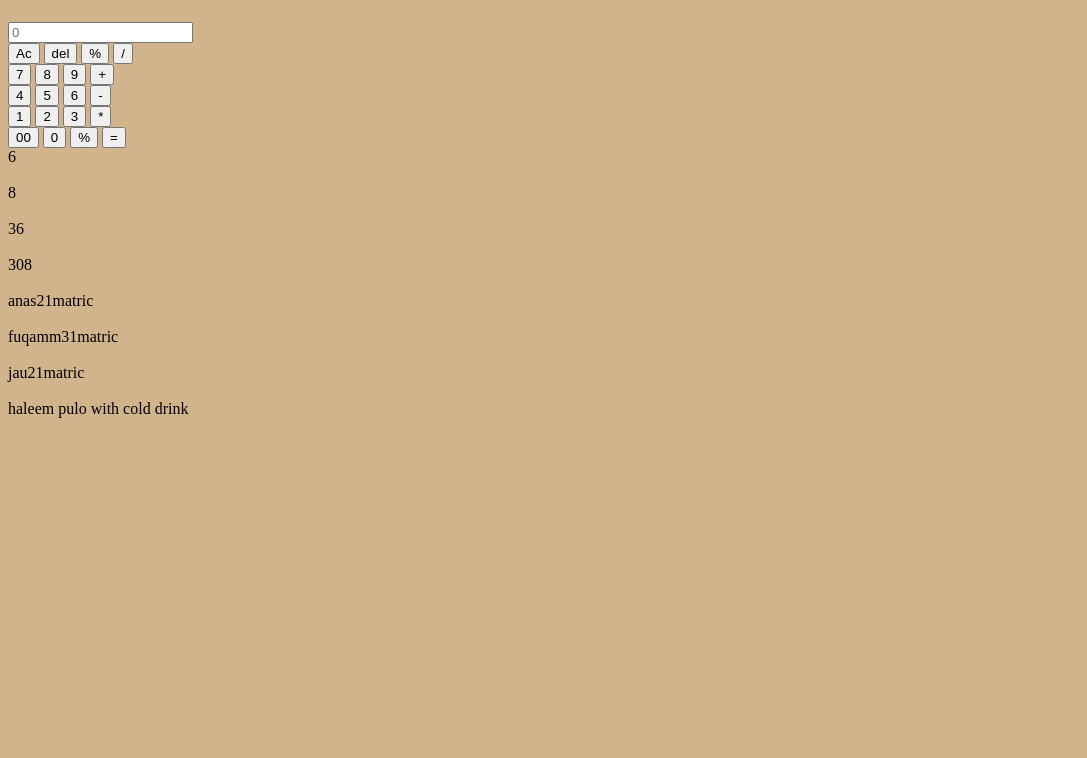
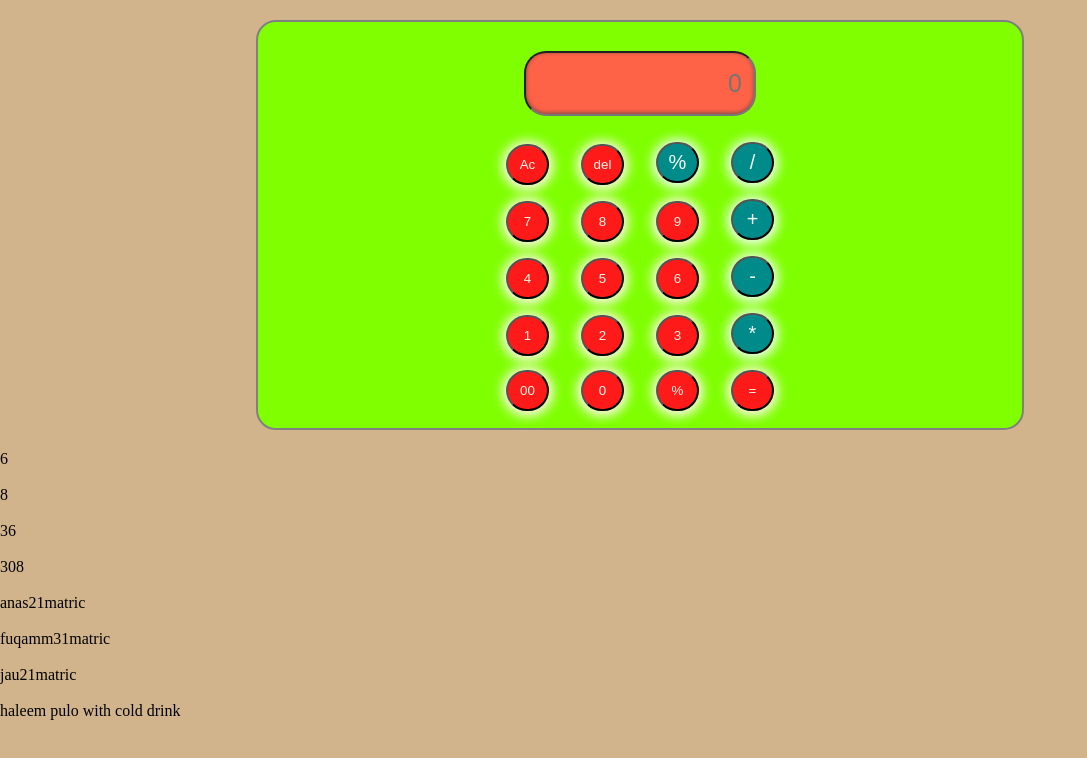
Before and after one commit to SyedAbdullahFurqan/Calcutor, a plain HTML site: page index.html in a window 1280 px wide. Shown: the whole page, without its empty margins (0-1087 px from the left). Drawn offline with Linux system fonts and the light colour scheme; no server answers.

Commit message:
fixed css

```diff
--- a/index.html
+++ b/index.html
@@ -2,7 +2,7 @@
 <html lang="en">
 <head>
     <meta charset="UTF-8">
-   <link rel="stylesheet" href="fs.css">
+   <link rel="stylesheet" href="style.css">
     <title>Document</title>
 
 </head>
```
